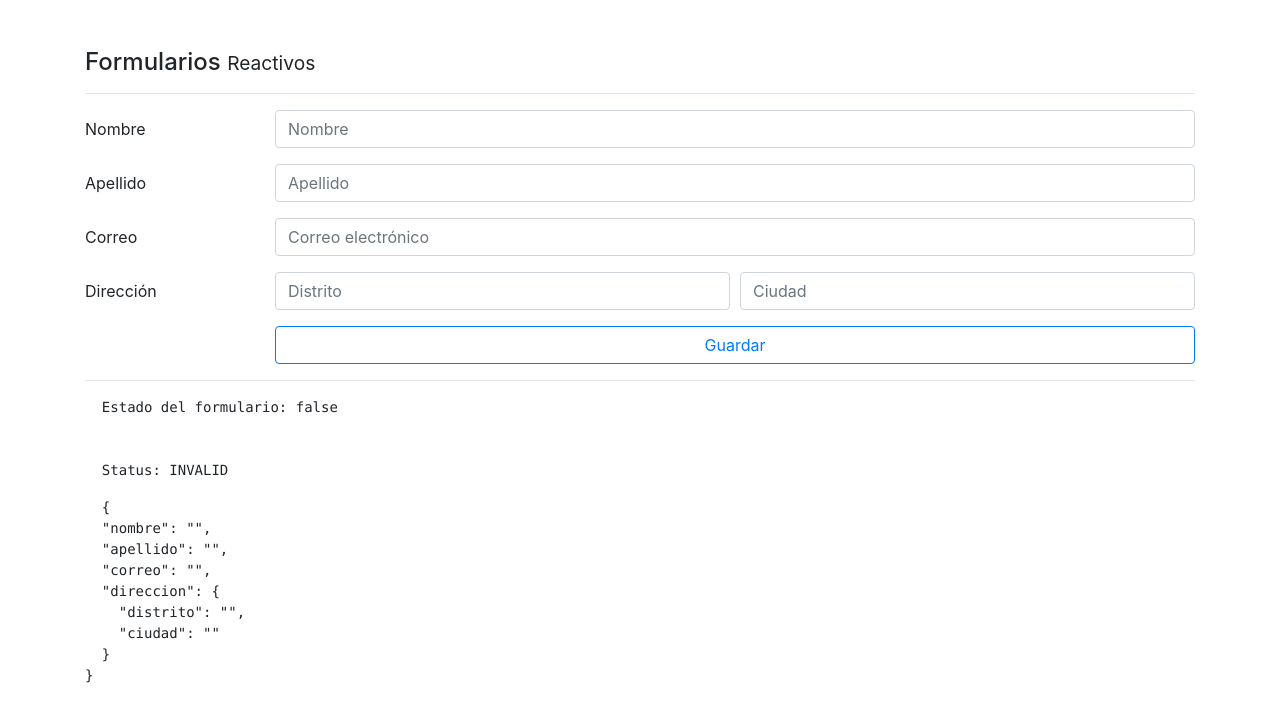
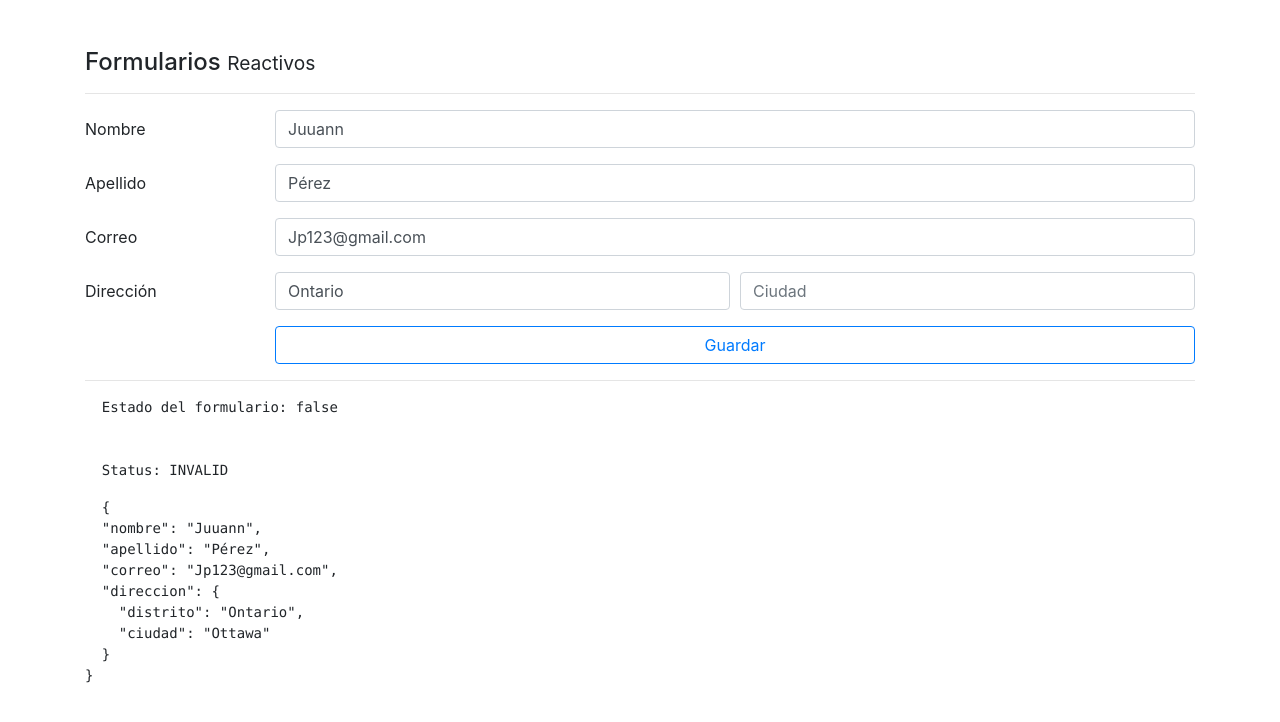
Before and after one commit to JonathanPerez666/Formularios, an Angular app: page /reactivo in a window 1280 px wide. Shown: the top 722 px of the page. Built offline with nearby package versions, Linux system fonts and the light colour scheme.

Commit message:
Reactivo reset y carga de la data inicial

```diff
--- a/src/app/pages/reactive/reactive.component.ts
+++ b/src/app/pages/reactive/reactive.component.ts
@@ -12,6 +12,7 @@ export class ReactiveComponent implements OnInit {
 
   constructor( private fb: FormBuilder ) {
     this.crearFormulario();
+    this.cargarDataAlFormulario();
   }
 
   ngOnInit(): void {
@@ -46,6 +47,18 @@ export class ReactiveComponent implements OnInit {
       });
   }
 
+  cargarDataAlFormulario(){
+    //this.forma.setValue({})
+    this.forma.reset({
+      nombre: "Juuann",
+      apellido: "Pérez",
+      correo: "Jp123@gmail.com",
+      direccion: {
+        distrito: "Ontario",
+        ciudad: "Ottawa"
+      }
+    });
+  }
 
   guardar(){
     console.log( this.forma );
@@ -55,15 +68,19 @@ export class ReactiveComponent implements OnInit {
       return Object.values(this.forma.controls).forEach(control =>{
 
         if ( control instanceof FormGroup ){
-          Object.values(control.controls).forEach(control => control.markAsTouched);
+          Object.values(control.controls).forEach(control => control.markAsTouched());
         }else{
           control.markAsTouched();
         }
 
-        control.markAsTouched();
       });
 
     }
+
+    //Posteo de información
+    this.forma.reset({
+      nombre:'Sin nombre'
+    });
   }
 
 }
```
